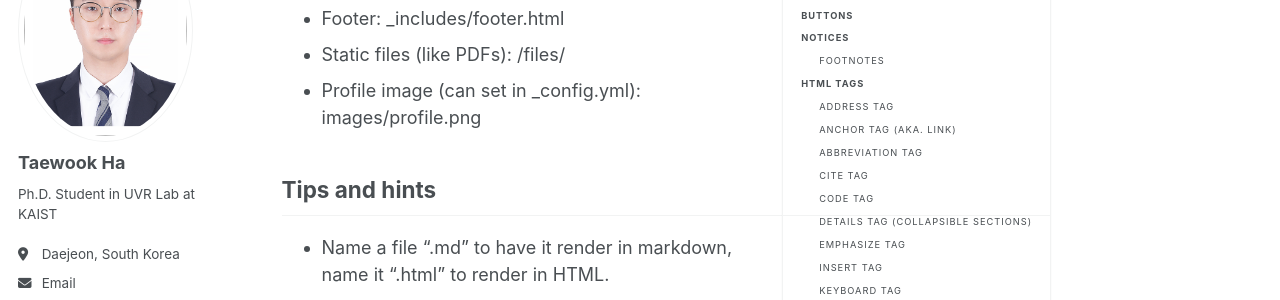
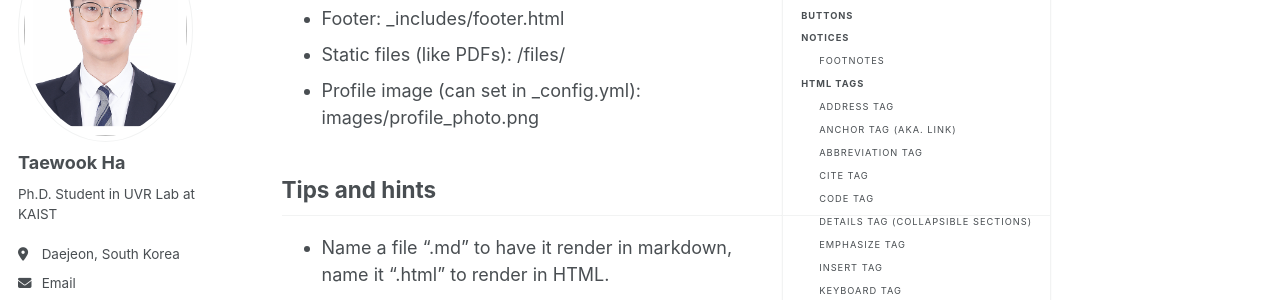
Before and after one commit to hataewook/hataewook.github.io, a Jekyll site: the page built from _pages/markdown.md, in a window 1280 px wide and 900 px high, scrolled down 382 px. Shown: the part 180-480 px from the top of the window. Built offline with Jekyll 4.4.1, drawn with Linux system fonts in a browser that asks for light colours; emoji names are drawn with the system emoji font; some web fonts are replaced; a script bundle is joined from its source files by our own code; library files that are not in the unit come from our copies.

Commit message:
chage profile

```diff
--- a/_config.yml
+++ b/_config.yml
@@ -23,7 +23,7 @@
 #               Additional customization can be done by editing /_includes/author-profile.html
 author:
   # Biographic information
-  avatar           : "profile.png"
+  avatar           : "profile_photo.png"
   name             : "Taewook Ha"
   pronouns         : # example: "she/her"
   bio              : "Ph.D. Student in UVR Lab at KAIST"
--- a/_pages/markdown.md
+++ b/_pages/markdown.md
@@ -22,7 +22,7 @@
   * _talks/
 * Footer: _includes/footer.html
 * Static files (like PDFs): /files/
-* Profile image (can set in _config.yml): images/profile.png
+* Profile image (can set in _config.yml): images/profile_photo.png
 
 ## Tips and hints
 
```
Also changed, not shown: images/profile_photo.png (renamed from images/profile.png).
